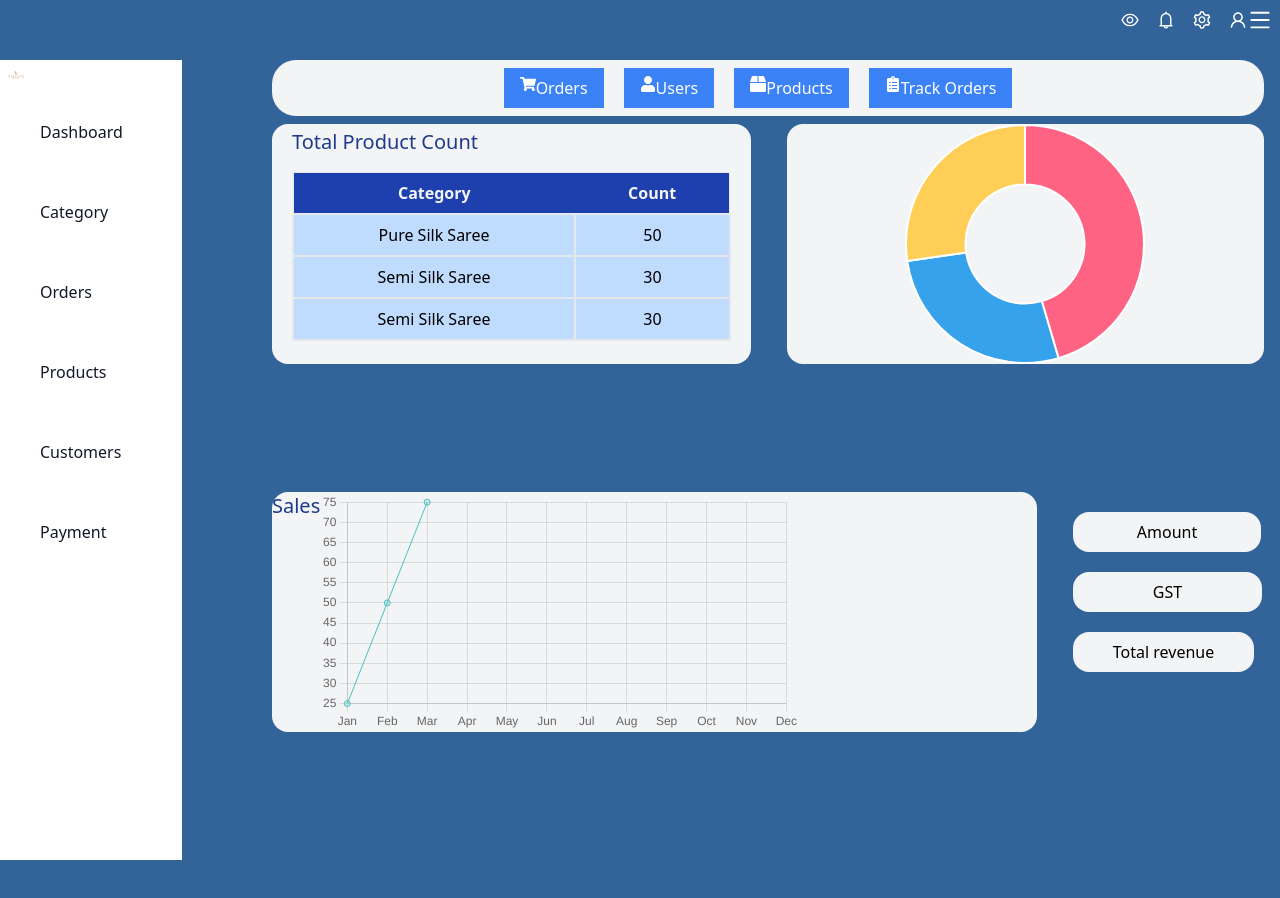
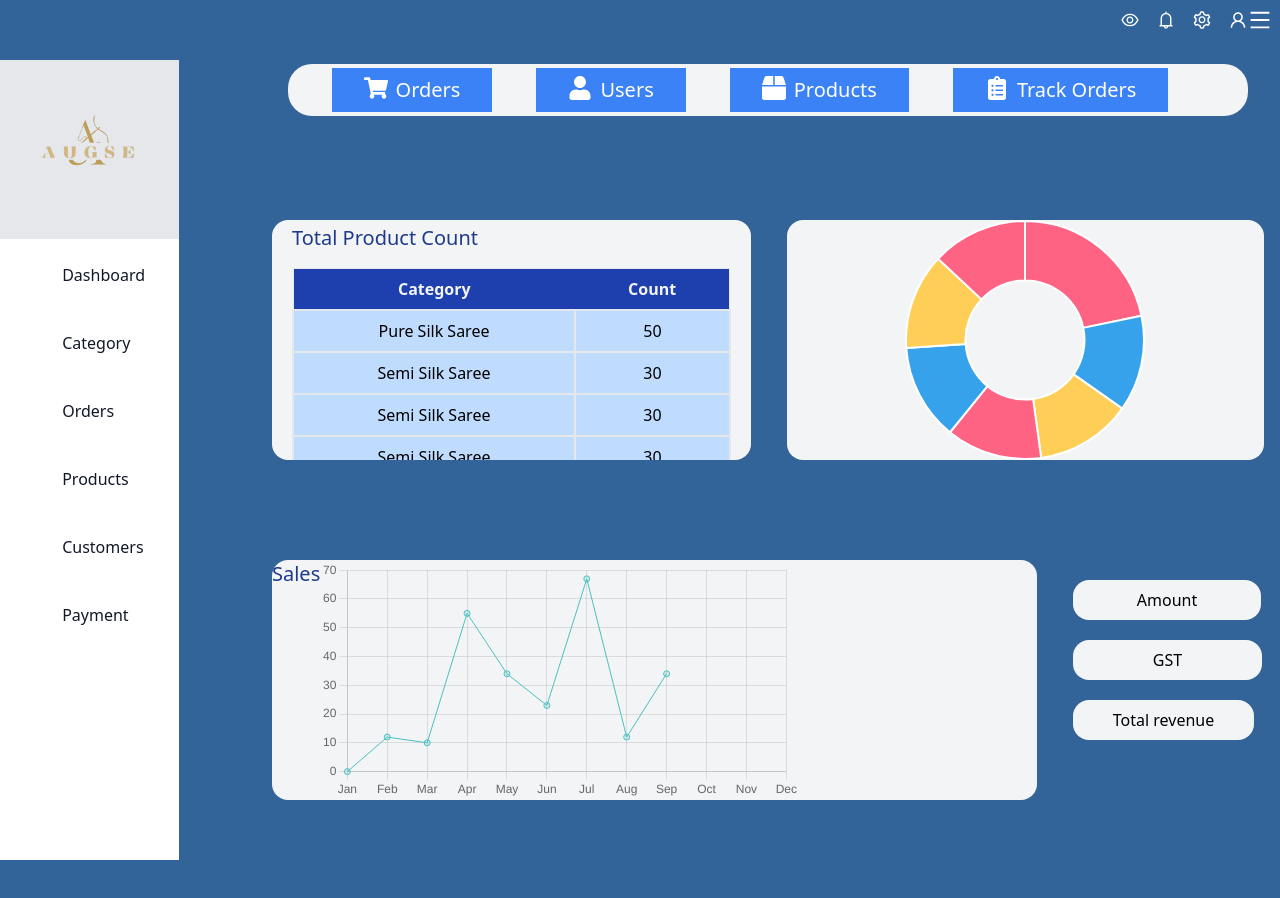
Before and after one commit to braceletProductions/augse-dashboard, a Next.js app: page /dashboard/dashboard in a window 1280 px wide. Before the commit the page ends 860 px from the top, so only its background shows below. Built offline with nearby package versions, Linux system fonts and the light colour scheme.

Commit message:
logo fixed

```diff
--- /dev/null
+++ b/src/components/MenuItems.jsx
@@ -0,0 +1,32 @@
+import React from "react";
+import { FaShoppingCart, FaUser, FaBox, FaClipboardList } from "react-icons/fa";
+
+const menuItems = [
+  {
+    label: "Orders",
+    icon: <FaShoppingCart className="text-2xl " />,
+  },
+  { label: "Users", icon: <FaUser className="text-2xl  " /> },
+  { label: "Products", icon: <FaBox className="text-2xl  " /> },
+  { label: "Track Orders", icon: <FaClipboardList className="text-2xl  " /> },
+];
+
+const MenuItems = () => {
+  return (
+    <div className="flex-grow flex flex-col pl-4 pr-4 lg:w-full">
+      <div className="flex flex-col justify-center text-center bg-gray-100 rounded-3xl   pt-1 pb-1 mt-1 mb-1 lg:flex-row lg:justify-center lg:flex-wrap">
+        {menuItems.map((item, index) => (
+          <button
+            key={index}
+            className="flex  gap-1  bg-blue-500 text-white pr-1 pl-2 pr-7 mr-28 pt-2 pb-2 ml-4 text-xl mb-1 lg:mb-0 lg:mr-10 lg:ml-1 lg:w-42 lg:pl-8 lg:pr-8"
+          >
+            {item.icon} <span className="hidden lg:inline"> </span>
+            {item.label}
+          </button>
+        ))}
+      </div>
+    </div>
+  );
+};
+
+export default MenuItems;
--- a/src/components/Sidebar.jsx
+++ b/src/components/Sidebar.jsx
@@ -1,5 +1,6 @@
-// components/Sidebar.jsx
 import React from "react";
+import Image from "next/image";
+import logo from "../../public/logo.png";
 
 const Sidebar = () => {
   const menuItems = [
@@ -12,21 +13,19 @@ const Sidebar = () => {
   ];
 
   return (
-    <div className="h-screen w-1/4 lg:w-4/5 bg-white flex flex-col">
-      <div
-        className="w-48 h-32 p-4  flex items-center justify-center"
-        style={{
-          backgroundImage: "url('/logo.png')",
-          backgroundSize: "contain",
-          backgroundRepeat: "no-repeat",
-          width: "100%",
-          height: "auto",
-        }}
-      ></div>
-      <div className="flex-grow w-36 pl-7 ">
-        <ul className="py-4">
+    <div className="h-screen w-1/4 lg:w-4/5 bg-white flex flex-col mb-10 justify-center text-center items-center">
+      <div className="mb-2 p-0 bg-gray-600 ">
+        <div className="bg-gray-200">
+          <a href="/dashboard/dashboard">
+            <Image src={logo} width={400} alt="Logo" />
+          </a>
+        </div>
+      </div>
+
+      <div className="flex-grow w-38 pl-7">
+        <ul className="py-1">
           {menuItems.map((item, index) => (
-            <li key={index} className="mb-8 ">
+            <li key={index} className="mb-5">
               <a
                 href="#"
                 className="flex items-center text-gray-900 font-medium hover:text-blue-400 p-3"
--- a/src/pages/dashboard/dashboard.jsx
+++ b/src/pages/dashboard/dashboard.jsx
@@ -2,7 +2,6 @@ import React from "react";
 import { Line, Doughnut } from "react-chartjs-2";
 import Header from "@/components/Header";
 import Sidebar from "@/components/Sidebar";
-import { FaShoppingCart, FaUser, FaBox, FaClipboardList } from "react-icons/fa";
 import {
   Chart,
   CategoryScale,
@@ -11,6 +10,7 @@ import {
   PointElement,
   ArcElement,
 } from "chart.js"; // Import Chart and CategoryScale
+import MenuItems from "@/components/MenuItems";
 
 Chart.register(
   CategoryScale,
@@ -20,21 +20,18 @@ Chart.register(
   ArcElement
 ); // Register the CategoryScale
 
-const menuItems = [
-  { label: "Orders", icon: <FaShoppingCart /> },
-  { label: "Users", icon: <FaUser /> },
-  { label: "Products", icon: <FaBox /> },
-  { label: "Track Orders", icon: <FaClipboardList /> },
-];
-
 const categoryData = [
   { category: "Pure Silk Saree", count: 50 },
+  { category: "Semi Silk Saree", count: 30 },
+  { category: "Semi Silk Saree", count: 30 },
+  { category: "Semi Silk Saree", count: 30 },
+  { category: "Semi Silk Saree", count: 30 },
   { category: "Semi Silk Saree", count: 30 },
   { category: "Semi Silk Saree", count: 30 },
 ];
 
 // Dummy sales data
-const salesData = [25, 50, 75];
+const salesData = [0, 12, 10, 55, 34, 23, 67, 12, 34];
 
 const months = [
   "Jan",
@@ -90,40 +87,30 @@ const Dashboard = () => {
         <Header />
       </div>
       <div className="flex-grow  lg:flex lg:mt-5">
-        <div className="pr-7 lg:w-1/4 xl:w-1/5">
+        <div className="pr-8 lg:w-1/4 xl:w-1/5 sm:w-full ">
           <Sidebar />
         </div>
         <div className="flex-grow flex flex-col pl-4 pr-4  lg:w-3/4">
-          <div className="flex justify-center text-center bg-gray-100 rounded-3xl pr-3 pl-3 pt-2 pb-2 mb-2">
-            {menuItems.map((item, index) => (
-              <button
-                key={index}
-                className="flex item-center bg-blue-500 text-white pr-4 pl-4 mr-5 pt-2 pb-2 "
-              >
-                {item.icon} <span className="hidden lg:inline"> </span>
-                {item.label}
-              </button>
-            ))}
-          </div>
+          <MenuItems />
           <div className="flex gap-9 flex-grow  flex-col lg:flex-row">
-            <div className="bg-gray-100 lg: w-1/2 rounded-2xl lg:h-60 pt-1 pl-5 pr-5 mb-4 lg:mb-0">
-              <h1 className="text-blue-900 text-xl  mb-3 lg:mb-4">
+            <div className="bg-gray-100 lg:w-1/2 rounded-2xl lg:h-60 pt-1 pl-5 pr-5 mb-2 lg:mb-0 overflow-hidden relative">
+              <h1 className="text-blue-900 text-xl mb-3 lg:mb-4">
                 Total Product Count
               </h1>
               <table className="mt-1 w-full border border-collapse">
                 <thead>
-                  <tr className="bg-blue-800 text-gray-100  text-center ">
-                    <th className=" font-semibold px-4 py-2 ">Category</th>
-                    <th className=" font-semibold px-4 py-2">Count</th>
+                  <tr className="bg-blue-800 text-gray-100 text-center">
+                    <th className="font-semibold px-4 py-2">Category</th>
+                    <th className="font-semibold px-4 py-2">Count</th>
                   </tr>
                 </thead>
                 <tbody>
                   {categoryData.map((item, index) => (
-                    <tr key={index} className="bg-blue-200 text-center ">
-                      <td className="py-2 px-4 border-l-2  border-2">
+                    <tr key={index} className="bg-blue-200 text-center">
+                      <td className="py-2 px-4 border-l-2 border-2">
                         {item.category}
                       </td>
-                      <td className="py-2 px-4 border-l-2  border-2">
+                      <td className="py-2 px-4 border-l-2 border-2">
                         {item.count}
                       </td>
                     </tr>
@@ -131,6 +118,7 @@ const Dashboard = () => {
                 </tbody>
               </table>
             </div>
+
             <div className="bg-gray-100 w-1/2 rounded-2xl lg:h-60 mb-2 lg:mb-0">
               <div className="flex justify-center items-center h-full">
                 <Doughnut data={doughnutChartData} />
```
